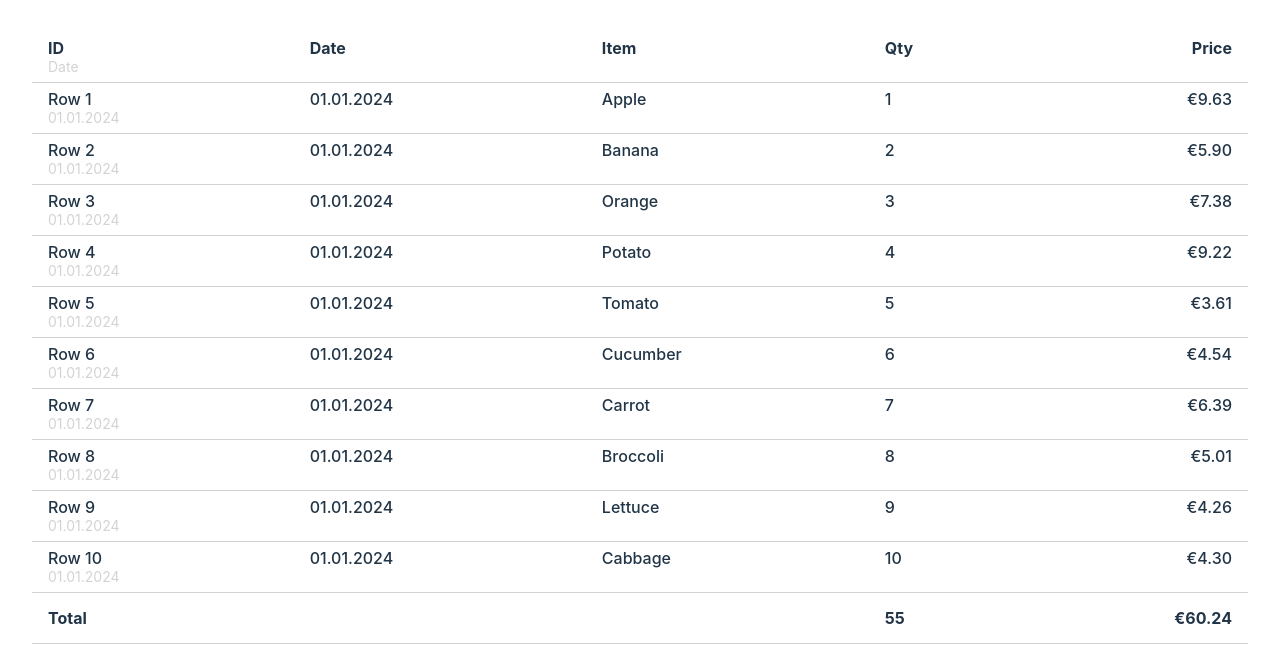
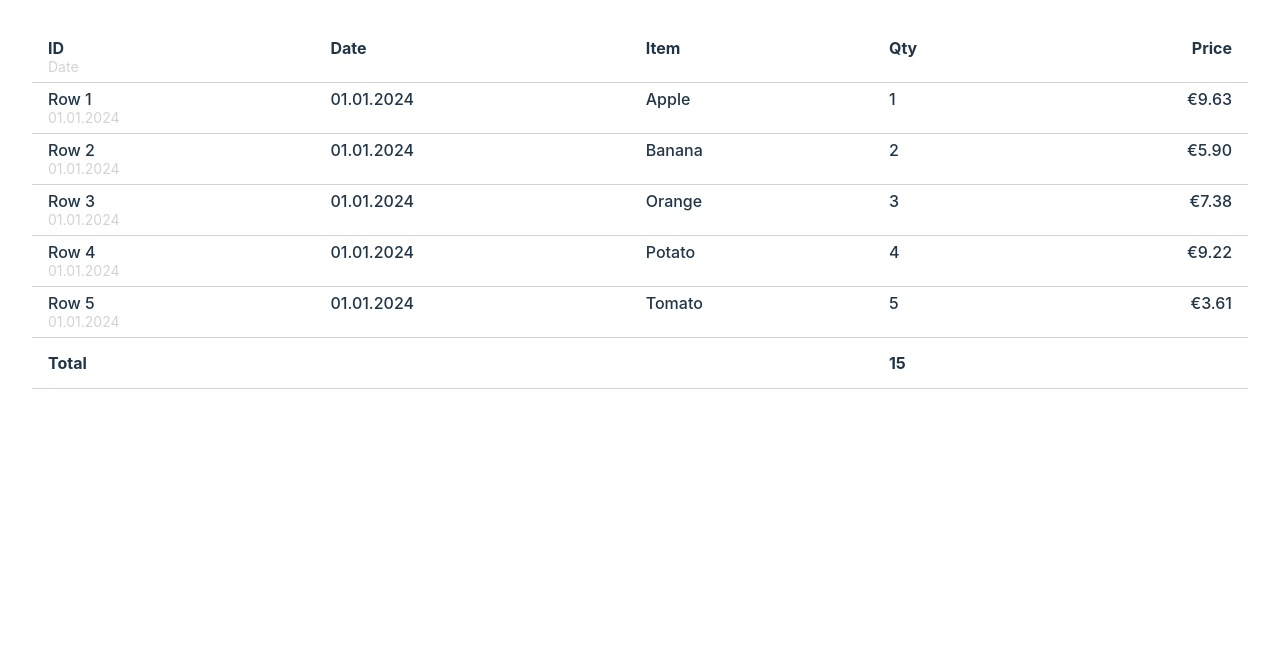
Before and after one commit to ihv-hook-table/react-hook-table, a React (Vite) app: page / in a window 1280 px wide. Shown: the top 662 px of the page. Built offline with nearby package versions, Linux system fonts and the light colour scheme.

Commit message:
adjustments

```diff
--- a/src/examples/HookTableExample.tsx
+++ b/src/examples/HookTableExample.tsx
@@ -1,14 +1,4 @@
 import { useTable } from '../hook-table';
-
-// Cstom helper type to override props
-// type OverrideProps<T, TOverridden> = Omit<T, keyof TOverridden> & TOverridden;
-// usage
-// type InputProps = OverrideProps<
-//   ComponentProps<'input'>,
-//   { onChange: (value: string) => string }
-// >;
-
-// type test = [Expect<Equal<typeof data, TableData[] | undefined>>];
 
 type TableData = {
   id: string;
@@ -57,41 +47,6 @@ const data: TableData[] = [
     qty: 5,
     price: { amount: getRandomPrice(), currency: 'EUR' },
   },
-  {
-    id: 'Row 6',
-    date: '01.01.2024',
-    item: 'Cucumber',
-    qty: 6,
-    price: { amount: getRandomPrice(), currency: 'EUR' },
-  },
-  {
-    id: 'Row 7',
-    date: '01.01.2024',
-    item: 'Carrot',
-    qty: 7,
-    price: { amount: getRandomPrice(), currency: 'EUR' },
-  },
-  {
-    id: 'Row 8',
-    date: '01.01.2024',
-    item: 'Broccoli',
-    qty: 8,
-    price: { amount: getRandomPrice(), currency: 'EUR' },
-  },
-  {
-    id: 'Row 9',
-    date: '01.01.2024',
-    item: 'Lettuce',
-    qty: 9,
-    price: { amount: getRandomPrice(), currency: 'EUR' },
-  },
-  {
-    id: 'Row 10',
-    date: '01.01.2024',
-    item: 'Cabbage',
-    qty: 10,
-    price: { amount: getRandomPrice(), currency: 'EUR' },
-  },
 ];
 
 function getRandomPrice() {
@@ -111,17 +66,7 @@ export const HookTableExample = () => {
       <Column accessor="date" label="Date" />
       <Column accessor="item" label="Item" />
       <Column accessor="qty" label="Qty" footer={{ fn: 'sum' }} />
-      <Column
-        accessor="price"
-        label="Price"
-        alignment="right"
-        format="money"
-        footer={{
-          fn: 'sumMoney',
-          accessor: 'price.amount',
-          sumCurrency: 'EUR',
-        }}
-      />
+      <Column accessor="price" label="Price" alignment="right" format="money" />
     </Table>
   );
 };
```
Also changed, not shown: src/hook-table/hvms-table.css (+0 -8 lines).
